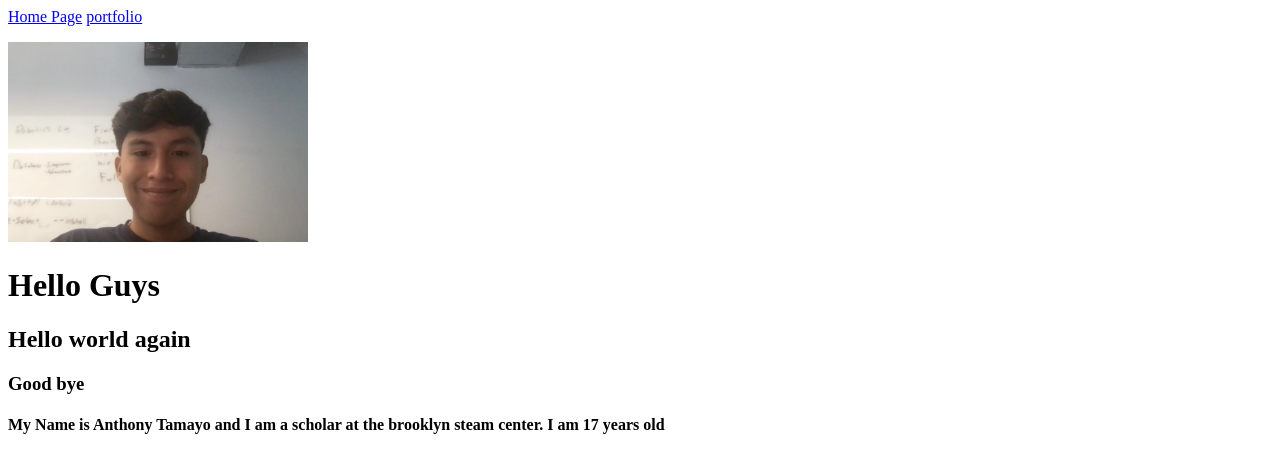
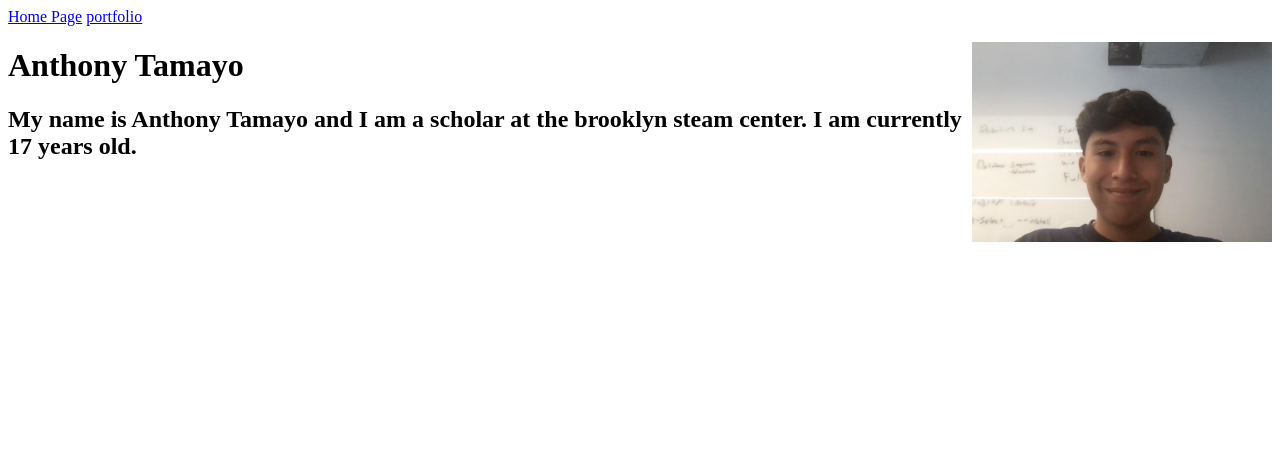
Before and after one commit to atamayosteam/atamayosteam.github.io, a plain HTML site: page index.html in a window 1280 px wide. Drawn offline with Linux system fonts and the light colour scheme.

Commit message:
add changes

```diff
--- a/index.html
+++ b/index.html
@@ -10,11 +10,11 @@
 <body>
     <a href="index.html">Home Page</a>
     <a href="portfolio.HTML">portfolio</a>
-    <p><img src= "my_photo.jpg" height= "200"></p>
-    <h1>Hello Guys</h1>
-    <h2>Hello world again </h2>
-    <h3>Good bye</h3>
-    <h4>My Name is Anthony Tamayo and I am a scholar at the brooklyn steam center. I am 17 years old </h4>
+    <p><img src= "my_photo.jpg" width= "300" style="float:right;"></p>
+    <h1>Anthony Tamayo</h1>
+    <h2>My name is Anthony Tamayo and I am a scholar at the brooklyn steam center. I am currently 17 years old.</h2>
+
+
 </body>
 
 </html>
```
